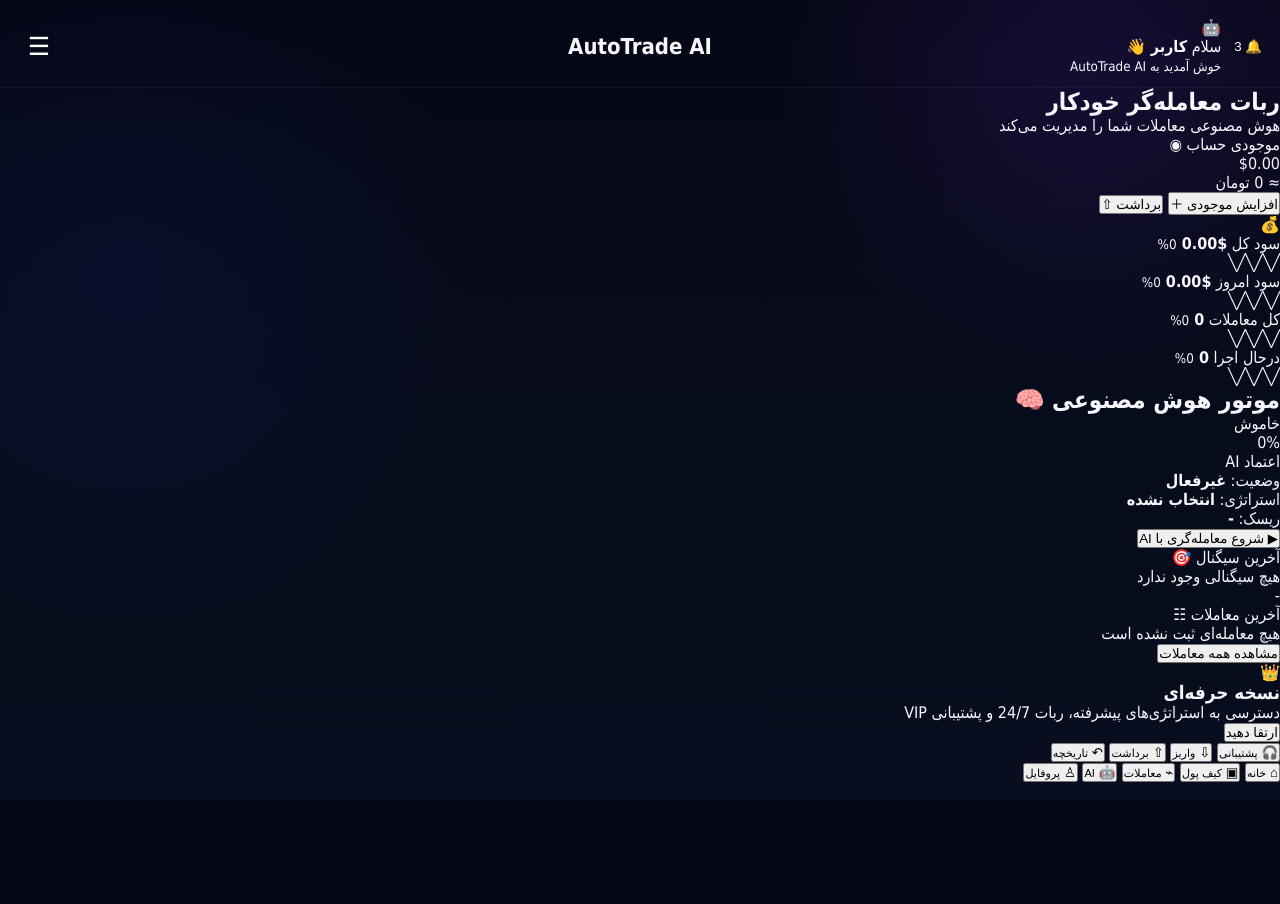
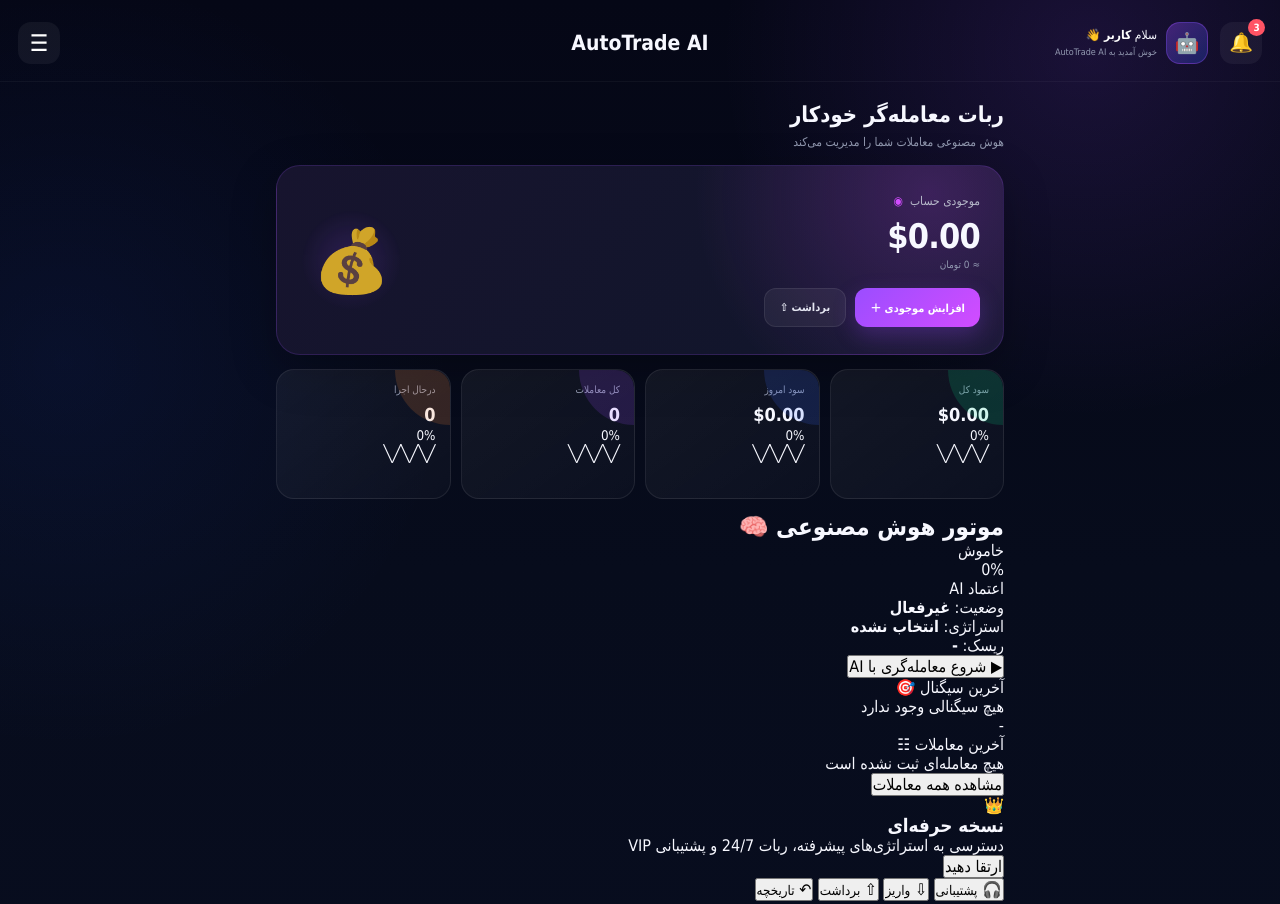
Before and after one commit to Mahxchc/AutoTrade-AI, a plain HTML site: page index.html in a window 1280 px wide. Shown: the top 904 px of the page. Before the commit the page ends 800 px from the top, so only its background shows below. Drawn offline with Linux system fonts and the light colour scheme; a script that the page names is missing.

Commit message:
Update style.css

```diff
--- a/style.css
+++ b/style.css
@@ -1,5 +1,5 @@
 /* =========================================================
-   ::M AutoTrade AI - Main UI
+   AutoTrade AI — Main UI
    ========================================================= */
 
 * {
@@ -11,84 +11,91 @@
 
 :root {
   --bg: #050817;
-  --bg-2: #080d20;
-  --card: #101629;
-  --card-2: #121a2f;
-  --border: rgba(255, 255, 255, 0.10);
+  --bg2: #080d20;
+  --card: #10172b;
+  --card2: #131b31;
+  --border: rgba(255,255,255,.08);
 
-  --text: #f7f7fb;
-  --muted: #9298ad;
+  --text: #f7f8ff;
+  --muted: #9299b0;
 
   --purple: #9b4dff;
-  --purple-2: #d14cff;
-  --blue: #285cff;
-  --cyan: #12bfff;
+  --purple2: #d24cff;
+  --blue: #3b68ff;
+  --cyan: #19c4ff;
 
   --green: #00d982;
-  --orange: #ff8a2b;
+  --orange: #ff8b32;
   --red: #ff5364;
   --gold: #ffc928;
 }
 
-html,
-body {
-  width: 100%;
-  min-height: 100%;
+html {
   background: var(--bg);
-  color: var(--text);
-  font-family:
-    Tahoma,
-    Arial,
-    sans-serif;
 }
 
 body {
+  width: 100%;
   min-height: 100vh;
   overflow-x: hidden;
+  background: var(--bg);
+  color: var(--text);
+  font-family: Tahoma, Arial, sans-serif;
+}
+
+button {
+  font: inherit;
+}
+
+button:active {
+  transform: scale(.97);
 }
 
 /* =========================================================
-   ::M APP
+   APP
    ========================================================= */
 
 #app {
   width: 100%;
   min-height: 100vh;
+  padding-bottom: 92px;
+
   background:
     radial-gradient(
-      circle at 85% 8%,
-      rgba(137, 54, 255, 0.12),
-      transparent 24%
+      circle at 85% 5%,
+      rgba(155,77,255,.14),
+      transparent 25%
     ),
     radial-gradient(
-      circle at 10% 35%,
-      rgba(23, 74, 255, 0.07),
+      circle at 5% 35%,
+      rgba(40,92,255,.08),
       transparent 28%
     ),
     linear-gradient(
       180deg,
       #050716 0%,
-      #070c1c 50%,
+      #070c1c 55%,
       #080d1f 100%
     );
 }
 
 /* =========================================================
-   ::M HEADER
+   HEADER
    ========================================================= */
 
 .top-header {
   position: relative;
+
+  width: 100%;
+  min-height: 82px;
+
   display: flex;
   align-items: center;
   justify-content: space-between;
 
-  width: 100%;
-  min-height: 86px;
+  padding: 16px 18px 12px;
 
-  padding: 18px 18px 12px;
-
-  border-bottom: 1px solid rgba(255, 255, 255, 0.04);
+  border-bottom: 1px solid rgba(255,255,255,.04);
 }
 
 .header-title {
@@ -96,9 +103,15 @@
   left: 50%;
   transform: translateX(-50%);
 
-  font-size: 22px;
-  font-weight: 800;
+  font-size: 21px;
+  font-weight: 900;
   white-space: nowrap;
+}
+
+.header-actions {
+  display: flex;
+  align-items: center;
+  gap: 12px;
 }
 
 .header-button,
@@ -111,16 +124,361 @@
 
 .header-button {
   order: 3;
-  font-size: 25px;
+
   width: 42px;
   height: 42px;
-}
 
-.header-actions {
-  display: flex;
-  align-items: center;
-  gap: 13px;
+  border-radius: 13px;
+
+  background: rgba(255,255,255,.05);
+
+  font-size: 23px;
 }
 
 .icon-button {
-  position
+  position: relative;
+
+  width: 42px;
+  height: 42px;
+
+  border-radius: 13px;
+
+  background: rgba(255,255,255,.05);
+
+  font-size: 19px;
+}
+
+.notification-count {
+  position: absolute;
+
+  top: -3px;
+  right: -3px;
+
+  min-width: 17px;
+  height: 17px;
+
+  display: flex;
+  align-items: center;
+  justify-content: center;
+
+  border-radius: 50%;
+
+  background: var(--red);
+
+  color: white;
+
+  font-size: 10px;
+  font-weight: 800;
+}
+
+.profile-mini {
+  display: flex;
+  align-items: center;
+  gap: 9px;
+}
+
+.profile-avatar {
+  width: 42px;
+  height: 42px;
+
+  display: flex;
+  align-items: center;
+  justify-content: center;
+
+  border-radius: 14px;
+
+  background:
+    linear-gradient(
+      135deg,
+      rgba(155,77,255,.35),
+      rgba(40,92,255,.25)
+    );
+
+  border: 1px solid rgba(155,77,255,.35);
+
+  font-size: 20px;
+}
+
+.profile-text {
+  text-align: right;
+  font-size: 12px;
+  line-height: 1.7;
+}
+
+.profile-text strong {
+  color: white;
+}
+
+.profile-text small {
+  display: block;
+  color: var(--muted);
+  font-size: 9px;
+}
+
+/* =========================================================
+   MAIN
+   ========================================================= */
+
+.main-content {
+  width: min(100%, 760px);
+  margin: 0 auto;
+  padding: 16px;
+}
+
+/* =========================================================
+   WELCOME
+   ========================================================= */
+
+.welcome-section {
+  margin-bottom: 16px;
+}
+
+.welcome-section h1 {
+  font-size: 22px;
+  line-height: 1.5;
+  font-weight: 900;
+}
+
+.welcome-section p {
+  margin-top: 4px;
+
+  color: var(--muted);
+
+  font-size: 12px;
+}
+
+/* =========================================================
+   BALANCE CARD
+   ========================================================= */
+
+.balance-card {
+  position: relative;
+
+  min-height: 190px;
+
+  display: flex;
+  align-items: center;
+  justify-content: space-between;
+
+  padding: 23px;
+
+  margin-bottom: 14px;
+
+  overflow: hidden;
+
+  border-radius: 24px;
+
+  background:
+    radial-gradient(
+      circle at 90% 15%,
+      rgba(209,76,255,.22),
+      transparent 35%
+    ),
+    linear-gradient(
+      135deg,
+      #17142e,
+      #10162b
+    );
+
+  border: 1px solid rgba(155,77,255,.18);
+
+  box-shadow:
+    0 15px 45px rgba(0,0,0,.25);
+}
+
+.balance-info {
+  position: relative;
+  z-index: 2;
+}
+
+.balance-label {
+  display: flex;
+  align-items: center;
+  gap: 7px;
+
+  color: #b6b9c9;
+
+  font-size: 12px;
+}
+
+.balance-label span {
+  color: var(--purple2);
+}
+
+.balance-value {
+  margin-top: 8px;
+
+  font-size: 34px;
+  font-weight: 900;
+  letter-spacing: -.8px;
+}
+
+.balance-rial {
+  margin-top: 3px;
+
+  color: var(--muted);
+
+  font-size: 10px;
+}
+
+.balance-actions {
+  display: flex;
+  gap: 9px;
+
+  margin-top: 18px;
+}
+
+.primary-button,
+.secondary-button {
+  border: 0;
+
+  min-height: 39px;
+
+  padding: 0 15px;
+
+  border-radius: 12px;
+
+  cursor: pointer;
+
+  font-size: 11px;
+  font-weight: 800;
+}
+
+.primary-button {
+  color: white;
+
+  background:
+    linear-gradient(
+      135deg,
+      var(--purple),
+      var(--purple2)
+    );
+
+  box-shadow:
+    0 8px 22px rgba(155,77,255,.25);
+}
+
+.secondary-button {
+  color: #e4e6f1;
+
+  background: rgba(255,255,255,.06);
+
+  border: 1px solid rgba(255,255,255,.08);
+}
+
+.wallet-illustration {
+  position: absolute;
+
+  left: 22px;
+  top: 50%;
+
+  transform: translateY(-50%);
+
+  width: 105px;
+  height: 105px;
+
+  display: flex;
+  align-items: center;
+  justify-content: center;
+
+  border-radius: 50%;
+
+  background:
+    radial-gradient(
+      circle,
+      rgba(155,77,255,.22),
+      transparent 68%
+    );
+
+  font-size: 62px;
+
+  opacity: .8;
+}
+
+/* =========================================================
+   STATS
+   ========================================================= */
+
+.stats-grid {
+  display: grid;
+
+  grid-template-columns:
+    repeat(4, minmax(0, 1fr));
+
+  gap: 10px;
+
+  margin-bottom: 14px;
+}
+
+.stat-card {
+  position: relative;
+
+  min-height: 130px;
+
+  padding: 14px;
+
+  overflow: hidden;
+
+  border-radius: 18px;
+
+  background:
+    linear-gradient(
+      145deg,
+      rgba(255,255,255,.055),
+      rgba(255,255,255,.025)
+    );
+
+  border: 1px solid var(--border);
+}
+
+.stat-card::before {
+  content: "";
+
+  position: absolute;
+
+  top: 0;
+  right: 0;
+
+  width: 55px;
+  height: 55px;
+
+  border-radius: 0 18px 0 55px;
+
+  opacity: .16;
+}
+
+.stat-card.green::before {
+  background: var(--green);
+}
+
+.stat-card.blue::before {
+  background: var(--blue);
+}
+
+.stat-card.purple::before {
+  background: var(--purple);
+}
+
+.stat-card.orange::before {
+  background: var(--orange);
+}
+
+.stat-title {
+  display: block;
+
+  color: var(--muted);
+
+  font-size: 10px;
+}
+
+.stat-card strong {
+  display: block;
+
+  margin-top: 9px;
+
+  font-size: 18px;
+  font-weight: 900;
+}
+
+.stat-card small {
+  display:
```
